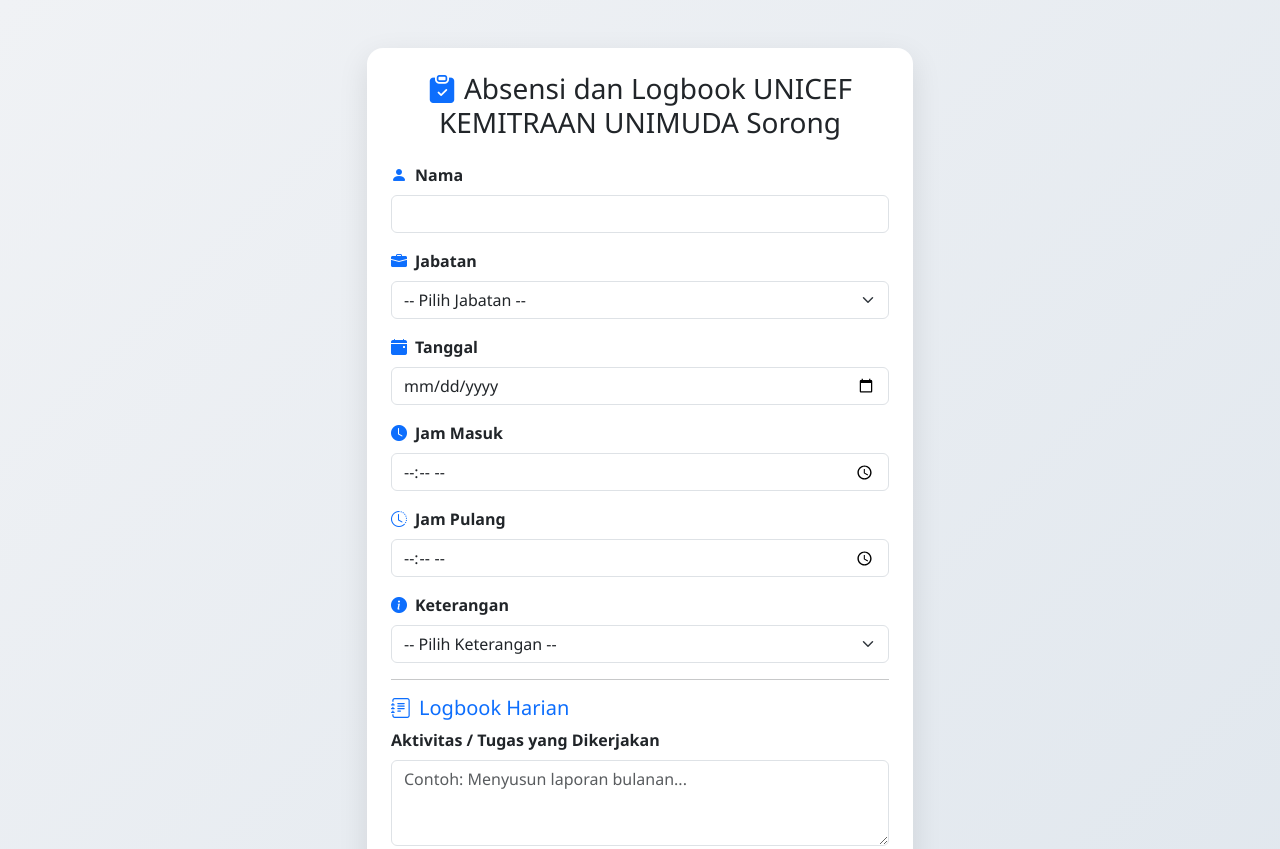
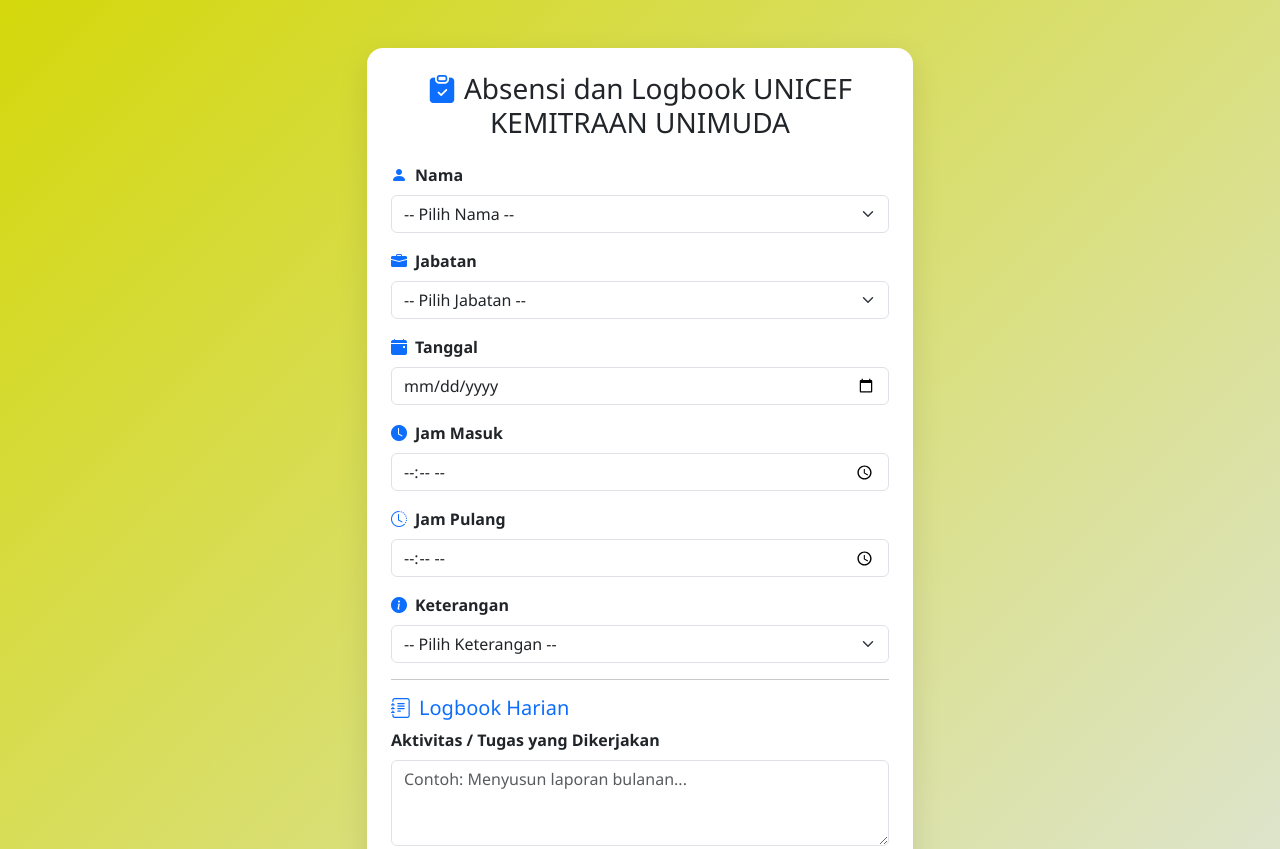
Before and after one commit to firman-dev/absen_unicefunimuda, a plain HTML site: page from.html in a window 1280 px wide. Shown: the top 849 px of the page. Drawn offline with nearby package versions, Linux system fonts and the light colour scheme.

Commit message:
Update from.html

```diff
--- a/from.html
+++ b/from.html
@@ -3,12 +3,12 @@
 <head>
   <meta charset="UTF-8">
   <meta name="viewport" content="width=device-width, initial-scale=1">
-  <title>Absensi dan Logbook UNICEF KEMITRAAN UNIMUDA Sorong</title>
+  <title>Absensi dan Logbook UNICEF KEMITRAAN UNIMUDA</title>
   <link href="https://cdn.jsdelivr.net/npm/bootstrap@5.3.3/dist/css/bootstrap.min.css" rel="stylesheet">
   <link href="https://cdn.jsdelivr.net/npm/bootstrap-icons@1.10.5/font/bootstrap-icons.css" rel="stylesheet">
   <style>
     body {
-      background: linear-gradient(135deg, #f0f2f5, #dfe6ed);
+      background: linear-gradient(135deg, #d4d80b, #dfe6ed);
       font-family: 'Segoe UI', sans-serif;
     }
 
@@ -48,12 +48,28 @@
     <div class="row justify-content-center">
       <div class="col-md-7 col-lg-6">
         <div class="card p-4">
-          <h3 class="text-center mb-4"><i class="bi bi-clipboard-check-fill me-2 text-primary"></i>Absensi dan Logbook UNICEF KEMITRAAN UNIMUDA Sorong</h3>
+          <h3 class="text-center mb-4"><i class="bi bi-clipboard-check-fill me-2 text-primary"></i>Absensi dan Logbook UNICEF KEMITRAAN UNIMUDA</h3>
           <form id="absenForm">
             <!-- DATA ABSENSI -->
             <div class="mb-3">
               <label for="nama" class="form-label"><i class="bi bi-person-fill form-icon"></i>Nama</label>
-              <input type="text" class="form-control" id="nama" name="nama" required>
+              <select class="form-select" id="jabatan" name="jabatan" required>
+                <option value="">-- Pilih Nama --</option>
+                 <option value="Dr. Nursalim, M.Pd.">Dr. Nursalim, M.Pd.</option>
+                 <option value="Surya Putra Raharja, M.Pd.">Surya Putra Raharja, M.Pd.</option>
+                 <option value="Yeni Witdianti, M.S.I, M.Pd.">Yeni Witdianti, M.S.I, M.Pd.</option>
+                 <option value="M. Akbar Hidayat, S.H.">M. Akbar Hidayat, S.H.</option>
+                  <option value="Tirza Pangkali, S.Pd.">Tirza Pangkali, S.Pd.</option>
+                  <option value="Dr. Firman, M.Pd.">Dr. Firman, M.Pd.</option>
+                  <option value="Riyanti, S.E.">Riyanti, S.E.</option>
+                  <option value="Rina Handayani, S.Pd.">Rina Handayani, S.Pd.</option>
+                  <option value="Fitri Indayani, S.Pd.">Fitri Indayani, S.Pd.</option>
+                  <option value="Elizabeth Bukorpioper, S.H.">Elizabeth Bukorpioper, S.H.</option>
+                  <option value="Ignasius Buu, S.Pd.">Ignasius Buu, S.Pd.</option>
+                   <option value="Fuad Ardiansyah, M.Psi.">Fuad Ardiansyah, M.Psi.</option>
+                   <option value="Muhammad Sunjaya, S.E.">Muhammad Sunjaya, S.E.</option>
+                   <option value="Windika Dian Ayu Lusiana, S.E.">Windika Dian Ayu Lusiana, S.E.</option>
+           </select>
             </div>
             <div class="mb-3">
   <label for="jabatan" class="form-label"><i class="bi bi-briefcase-fill form-icon"></i>Jabatan</label>
```
